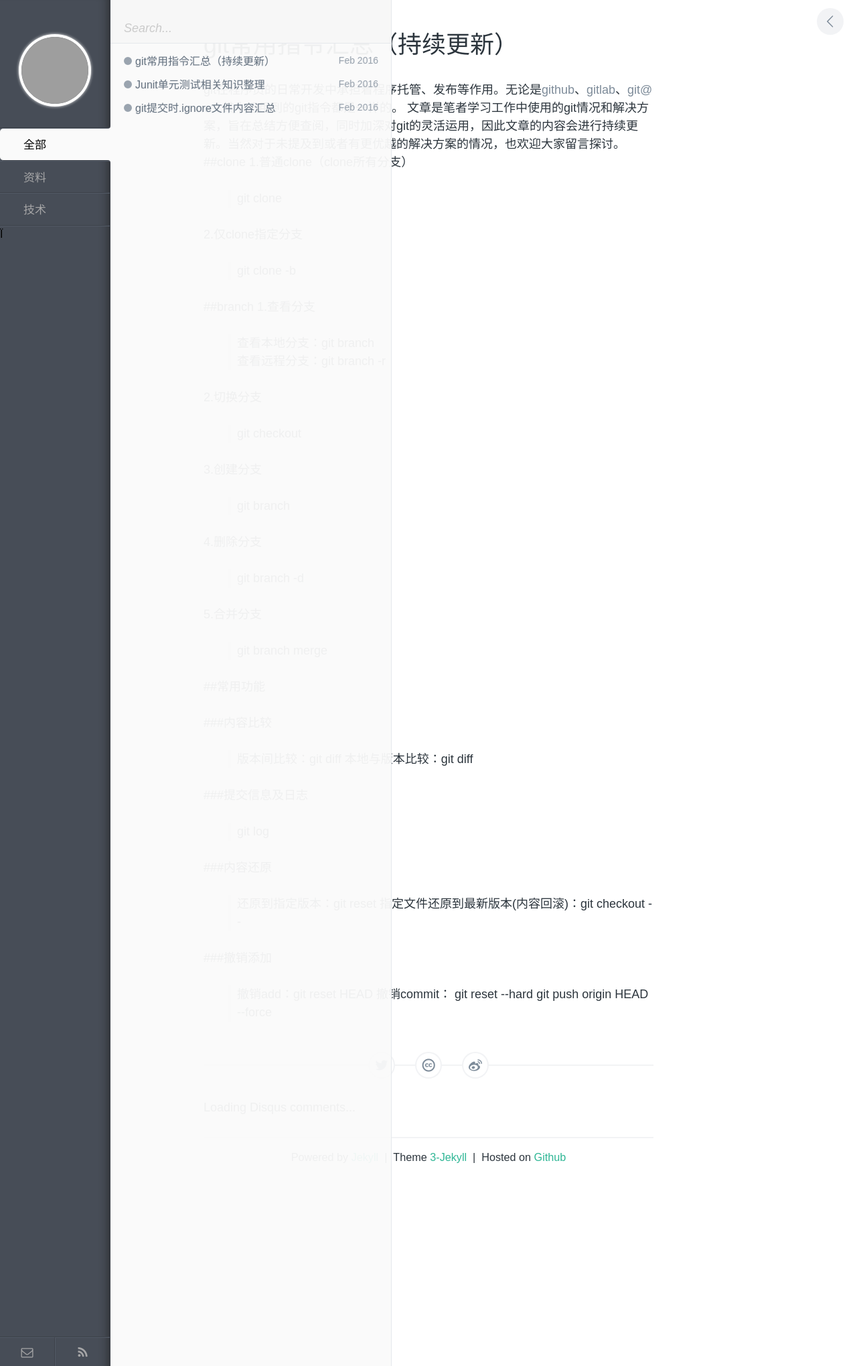
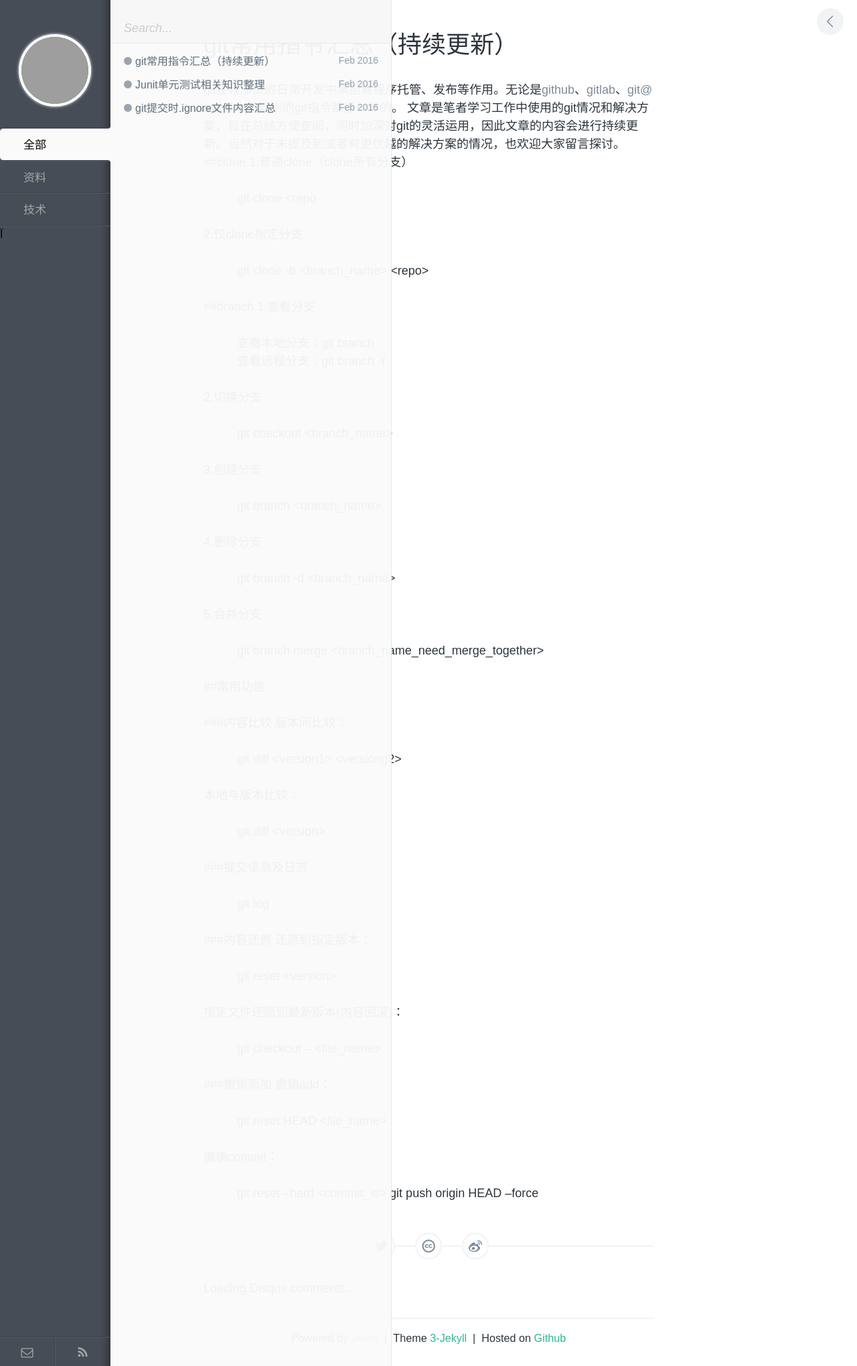
Before and after one commit to Anson365/anson365_draft, a Jekyll site: the page built from _posts/resource/2016-02-16-git-instractions-summary.md, in a window 1280 px wide. Shown: the whole page at 67% size. Built offline with Jekyll 4.4.1, drawn with Linux system fonts in a browser that asks for light colours; comment, search, counter and statistics services are not loaded; grey boxes are pictures that could not be loaded.

Commit message:
change style

```diff
--- a/_posts/resource/2016-02-16-git-instractions-summary.md
+++ b/_posts/resource/2016-02-16-git-instractions-summary.md
@@ -9,10 +9,10 @@ git在程序员的日常开发中承担着程序托管、发布等作用。无
 文章是笔者学习工作中使用的git情况和解决方案，旨在总结方便查阅，同时加深对git的灵活运用，因此文章的内容会进行持续更新。当然对于未提及到或者有更优越的解决方案的情况，也欢迎大家留言探讨。
 ##clone
 1.普通clone（clone所有分支）
-> git clone <repo>
+> git clone &lt;repo
 
 2.仅clone指定分支
-> git clone -b <branch_name> <repo>
+> git clone -b &lt;branch_name&gt; &lt;repo&gt;
 
 ##branch
 1.查看分支
@@ -20,32 +20,40 @@ git在程序员的日常开发中承担着程序托管、发布等作用。无
 > 查看远程分支：git branch -r
 
 2.切换分支
-> git checkout <branch_name>
+> git checkout &lt;branch_name&gt;
 
 3.创建分支
-> git branch <branch_name>
+> git branch &lt;branch_name&gt;
 
 4.删除分支
-> git branch -d <branch_name>
+> git branch -d &lt;branch_name>
 
 5.合并分支
-> git branch merge <branch_name_need_merge_together>
+> git branch merge &lt;branch_name_need_merge_together&gt;
 
 ##常用功能
 
 ###内容比较
-> 版本间比较：git diff <version1> <versiong2>
-> 本地与版本比较：git diff <version>
+版本间比较：
+> git diff &lt;version1> &lt;versiong2&gt;
+
+本地与版本比较：
+> git diff &lt;version&gt;
 
 ###提交信息及日志
 > git log
 
 ###内容还原
->还原到指定版本：git reset <version>
->指定文件还原到最新版本(内容回滚)：git checkout -- <file_name>
+还原到指定版本：
+>git reset &lt;version&gt;
+
+指定文件还原到最新版本(内容回滚)：
+>git checkout -- &lt;file_name&gt;
 
 ###撤销添加
->撤销add：git reset HEAD <file_name>
->撤销commit：
-    git reset --hard <commit_id>
-    git push origin HEAD --force
+撤销add：
+> git reset HEAD &lt;file_name&gt;
+
+撤销commit：
+>    git reset --hard &lt;commit_id&gt;
+>    git push origin HEAD --force
```
